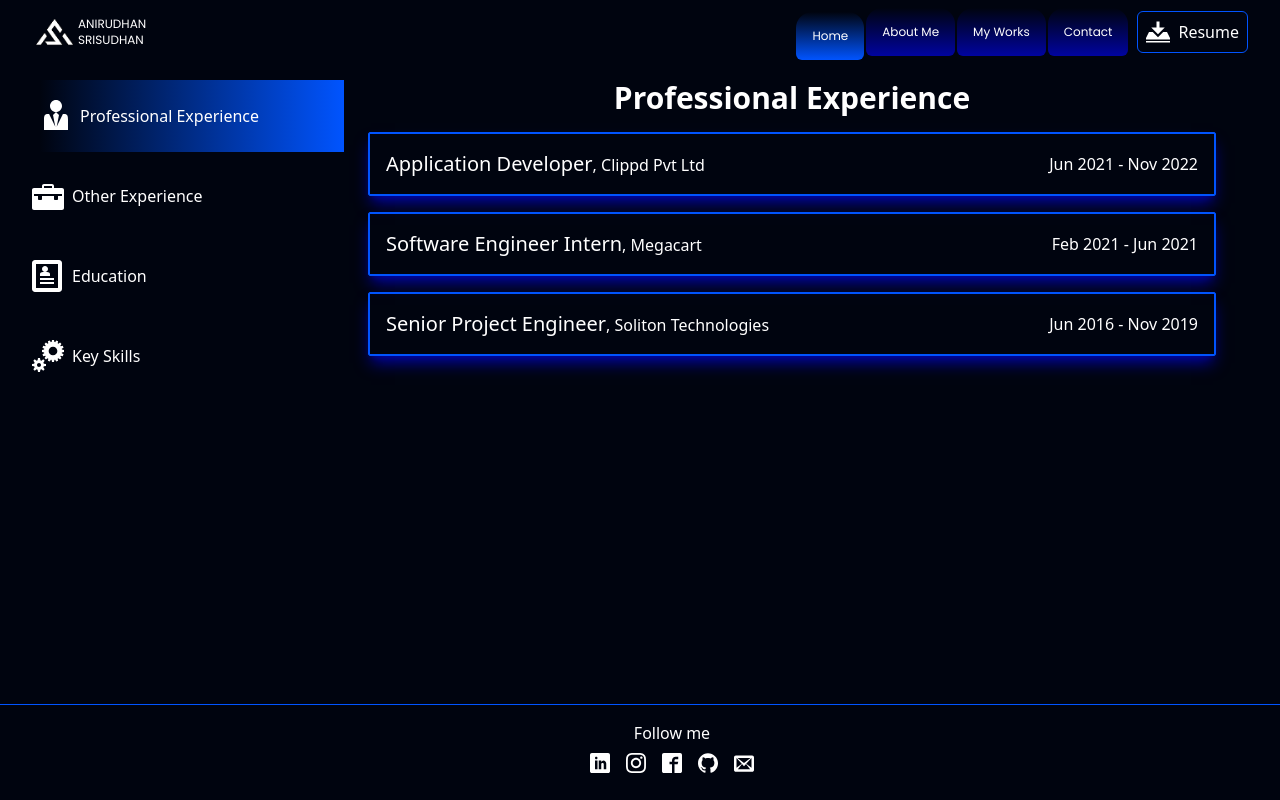
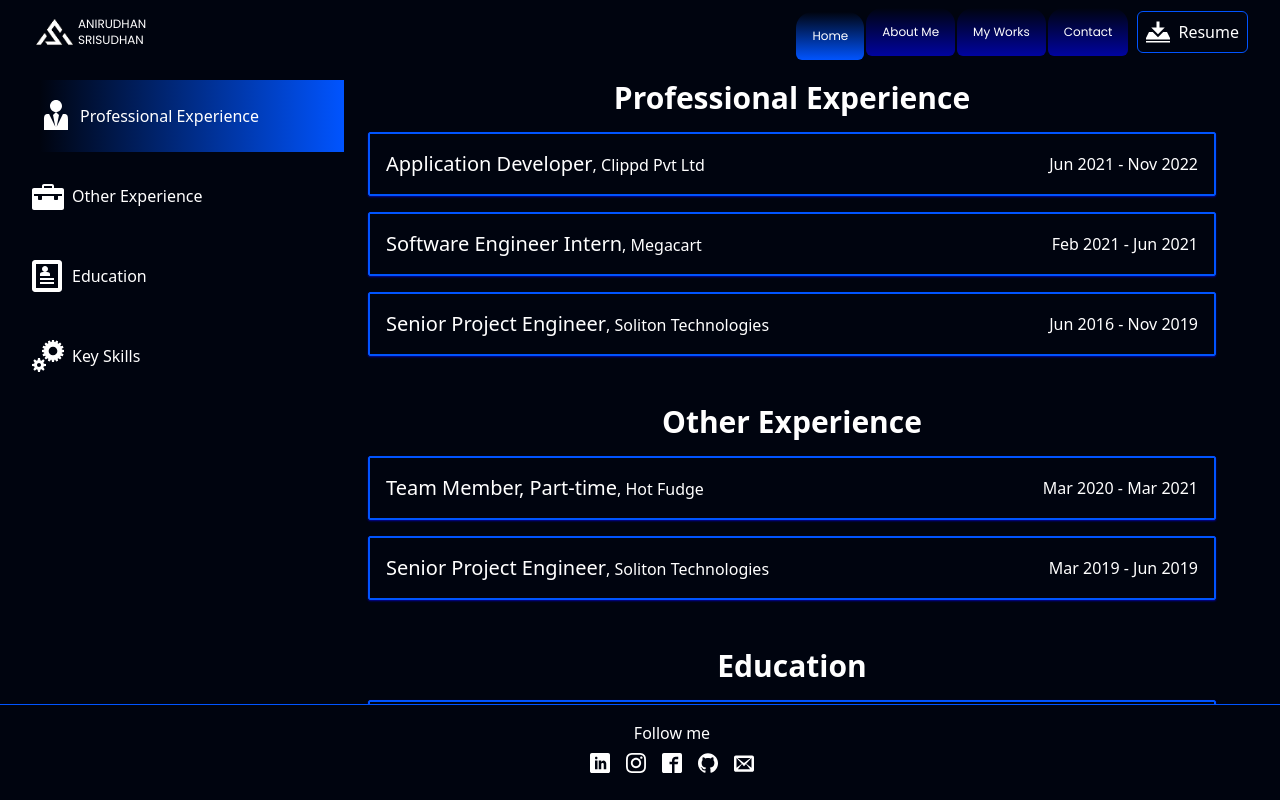
Before and after one commit to ani94s/ani-portfolio, a React (Create React App) app: page /ani-portfolio/me in a window 1280 px wide. Built offline with nearby package versions, Linux system fonts and the light colour scheme.

Commit message:
Resume page changes

```diff
--- a/src/components/atoms/button.jsx
+++ b/src/components/atoms/button.jsx
@@ -1,7 +1,7 @@
 import React from "react";
 
 const Button = ({type,children, className, onClick}) => {
-  return <button type={type} onClick={onClick} className={`${className} border border-tertiary hover:bg-tertiary`}>{children}</button>;
+  return <button type={type} onClick={onClick} className={`${className} border border-tertiary`}>{children}</button>;
 };
 
 export default Button;
--- a/src/components/collapsible-div.jsx
+++ b/src/components/collapsible-div.jsx
@@ -1,16 +1,27 @@
-import React, { useState } from 'react'
+import React from 'react'
 import Button from './atoms/button'
 
+function growDiv(id) {
+  var growDiv = document.getElementById(`grow-${id}`);
+  if (growDiv.clientHeight) {
+    growDiv.style.height = 0;
+  } else {
+    var wrapper = document.getElementById(`collapseWrapper-${id}`);
+    growDiv.style.height = wrapper.clientHeight + "px";
+  }
+}
+
 const CollapsibleDiv = ({id, header, children, className}) => {
-    const [showChildren, setShowChildren] = useState(false);
   return (
     <div key={id} className={`${className} border border-tertiary rounded-sm flex flex-col`}>
-        <Button type="button" onClick={() => setShowChildren(!showChildren)}>
+        <Button type="button" onClick={() => growDiv(id)}>
             {header}
         </Button>
-        {showChildren &&
-            children
-        }
+        <div id={`grow-${id}`} className='h-0 transition-height duration-300 overflow-hidden'>
+          <div id={`collapseWrapper-${id}`}>
+            {children}
+          </div>
+        </div>
     </div>
   )
 }
--- a/src/components/email-content.jsx
+++ b/src/components/email-content.jsx
@@ -22,7 +22,7 @@ const EmailContent = () => {
           <label htmlFor="message">Message</label>
           <textarea name="message" placeholder="More about the product" className="p-1 h-32 border"/>
         </div>
-        <Button type="submit" className="p-4">Send Email</Button>
+        <Button type="submit" className="p-4 hover:bg-tertiary">Send Email</Button>
       </form>
     </section>
   );
--- a/src/components/experience.jsx
+++ b/src/components/experience.jsx
@@ -13,7 +13,7 @@ const Experience = ({id, experiences, title}) => {
                         <h1><span className='text-xl font-medium'>{exp.role ?? exp.course}</span>, {exp.institution}</h1>
                         <h2>{exp.from} - {exp.to}</h2>
                     </div>
-                    return <CollapsibleDiv id={exp.id} header={header} className="w-full shadow-lg shadow-secondary">
+                    return <CollapsibleDiv id={exp.id} header={header} className="w-full shadow-sm shadow-secondary">
                         <ListCard list={exp.keyPoints} />
                     </CollapsibleDiv>
                 })}
--- a/src/components/list-card.jsx
+++ b/src/components/list-card.jsx
@@ -2,10 +2,9 @@ import React from 'react'
 
 const ListCard = ({list}) => {
   return (
-    <ul className='flex flex-col gap-1 p-4'>
+    <ul className='flex flex-col gap-1 p-4 list-disc list-inside'>
         {list.map((subSkill)=>{
-            return <li className='items-center justify-center rounded-md shadow-md bg-gradient-to-l from-secondary to-primary'>
-                <p className='text-left'>{subSkill}</p></li>
+            return <li className=''>{subSkill}</li>
         })}
     </ul>
   )
--- a/src/components/navbar.jsx
+++ b/src/components/navbar.jsx
@@ -34,7 +34,7 @@ const Navbar = () => {
               ))}
             </ul>
             <a href={resume} download="Anirudhan-Resume.pdf" >
-              <Button type="button" className="flex gap-2 items-center justify-center rounded-md p-2">
+              <Button type="button" className="flex gap-2 hover:bg-tertiary items-center justify-center rounded-md p-2">
               <img src={download} alt="Download Resume" width="24px" height="24px" />
                 Resume
               </Button>
--- a/src/components/subpanel.jsx
+++ b/src/components/subpanel.jsx
@@ -7,10 +7,10 @@ const Subpanel = ({subHeadings, selectedHeading}) => {
 
   return (
     <div className=' flex-1 flex flex-col px-4 items-center overflow-y-scroll w-full'>
-      {selectedHeading === subHeadings[0].id && <Experience data-section id={subHeadings[0].id} experiences={workExperience} title="Professional Experience" />}
-      {selectedHeading === subHeadings[1].id && <Experience data-section id={subHeadings[1].id} experiences={otherExperience} title="Other Experience" />}
-      {selectedHeading === subHeadings[2].id && <Experience data-section id={subHeadings[2].id} experiences={education} title="Education" />}
-      {selectedHeading === subHeadings[3].id && <Skillset data-section id={subHeadings[3].id}/>}
+      <Experience data-section id={subHeadings[0].id} experiences={workExperience} title="Professional Experience" />
+      <Experience data-section id={subHeadings[1].id} experiences={otherExperience} title="Other Experience" />
+      <Experience data-section id={subHeadings[2].id} experiences={education} title="Education" />
+      <Skillset data-section id={subHeadings[3].id}/>
     </div>
   )
 }
--- a/tailwind.config.js
+++ b/tailwind.config.js
@@ -16,6 +16,9 @@ module.exports = {
       },
       gridTemplateColumns:{
         auto: 'repeat(auto-fit, minmax(250px, 1fr)',
+      },
+      transitionProperty:{
+        'height': 'height',
       }
     },
     screens: {
```
